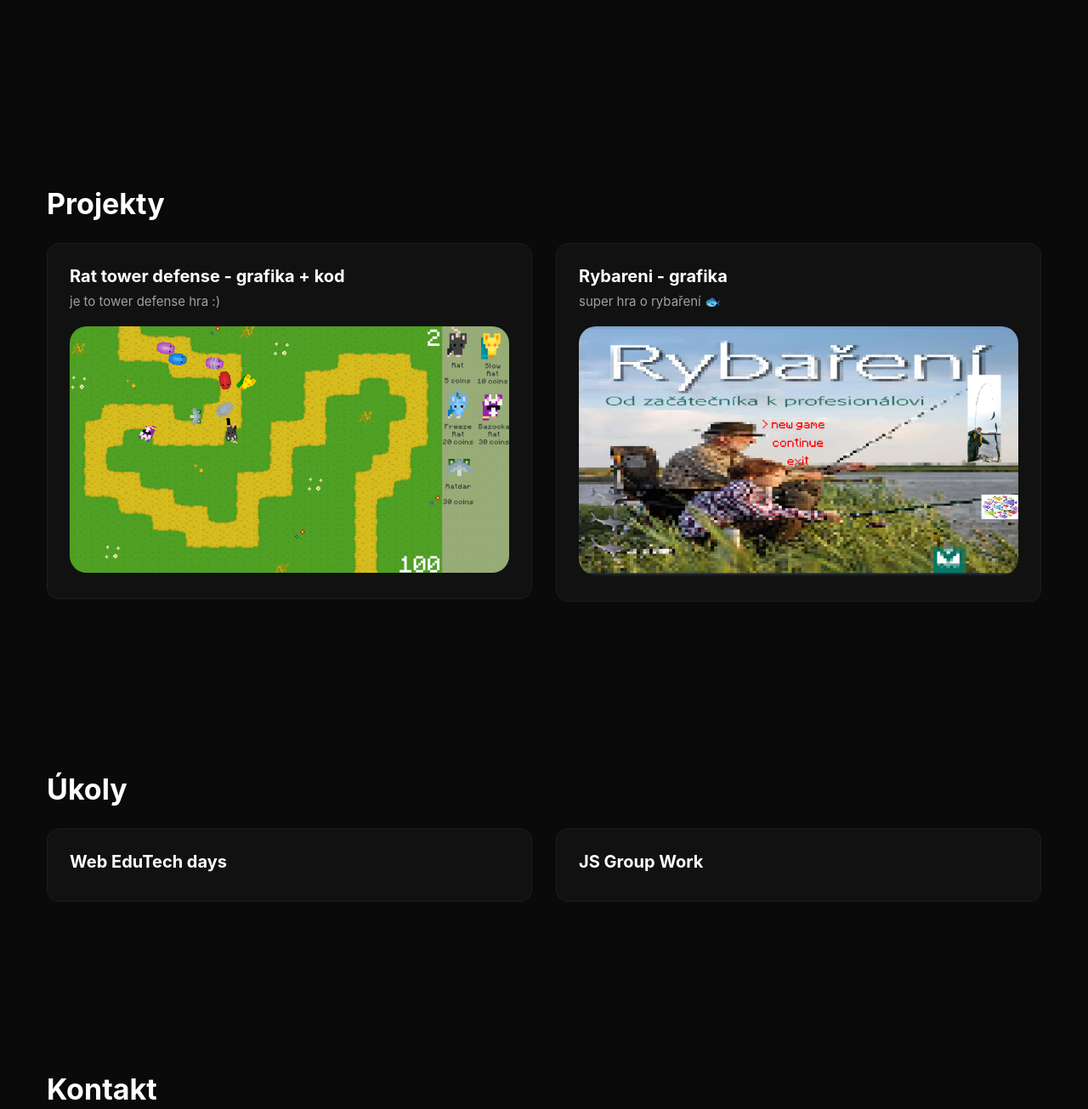
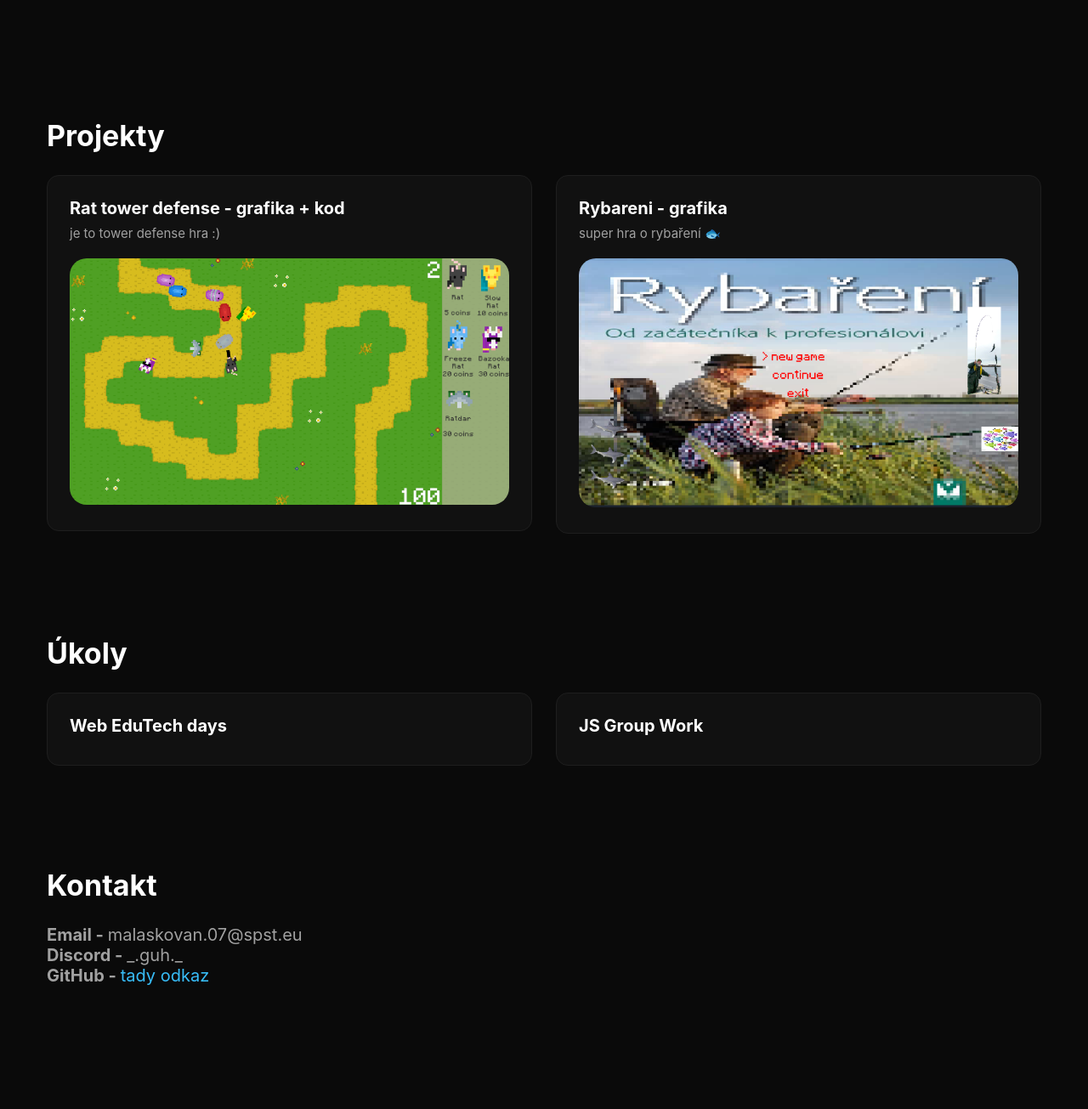
Before and after one commit to glungus8/glungus8.github.io, a plain HTML site: page index.html in a window 1280 px wide. Shown: the part 680-1985 px from the top of the page at 85% size. After the commit the page ends 1870 px from the top, so only its background shows below. Drawn offline with Linux system fonts and the light colour scheme.

Commit message:
Update index.html

```diff
--- a/index.html
+++ b/index.html
@@ -10,7 +10,7 @@
 <body>
   <header>
     <nav>
-      <a href="#">O mně</a>
+      <a href="#o">O mně</a>
       <a href="#projekty">Projekty</a>
       <a href="#ukoly">Úkoly</a>
       <a href="#kontakt">Kontakt</a>
@@ -27,7 +27,7 @@
       <img src="kitty.png" class="hero-image">
     </section>
 <!--projekty projekty projekty projekty projekty projekty projekty projekty projekty-->
-    <section id="projekty"><br></br><br></br>
+    <section id="projekty">
       <h2>Projekty</h2>
       <div class="grid">
         <!------------------------------------------------------------>
@@ -50,7 +50,7 @@
       </div>
     </section>
 <!--ukoly ukoly ukoly ukoly ukoly ukoly ukoly ukoly ukoly ukoly ukoly ukoly-->
-    <section id="ukoly"><br></br><br></br>
+    <section id="ukoly">
       <h2>Úkoly</h2>
       <div class="grid">
         <!------------------------------------------------------------>
@@ -69,7 +69,7 @@
       </div>
     </section>
 <!--kontakt kontakt kontakt kontakt kontakt kontakt kontakt kontakt kontakt -->
-    <section id="kontakt"><br></br><br></br>
+    <section id="kontakt">
       <h2>Kontakt</h2>
       <ul class="kontakt">
         <li><p><b>Email - </b>malaskovan.07@spst.eu</p></li>
```
